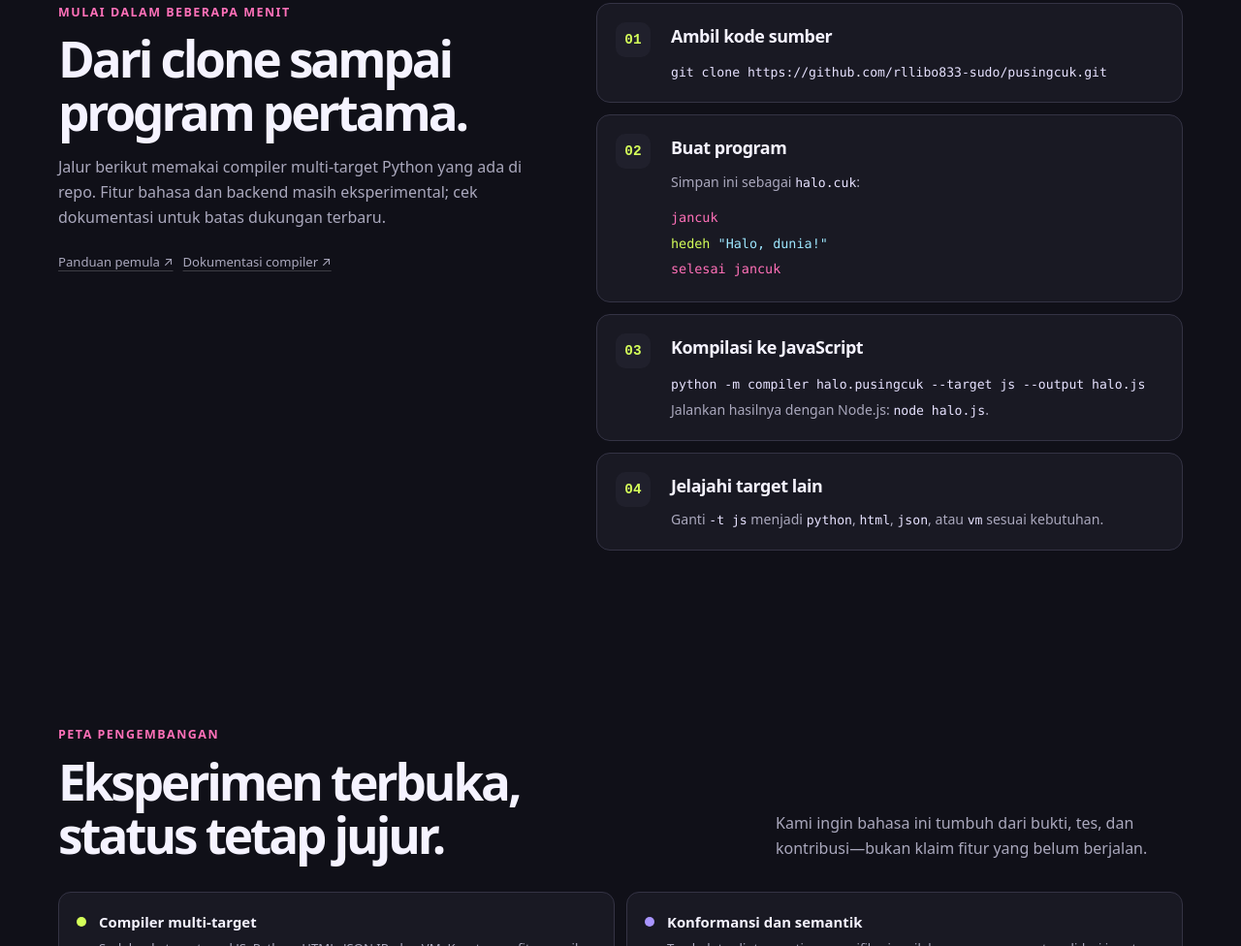
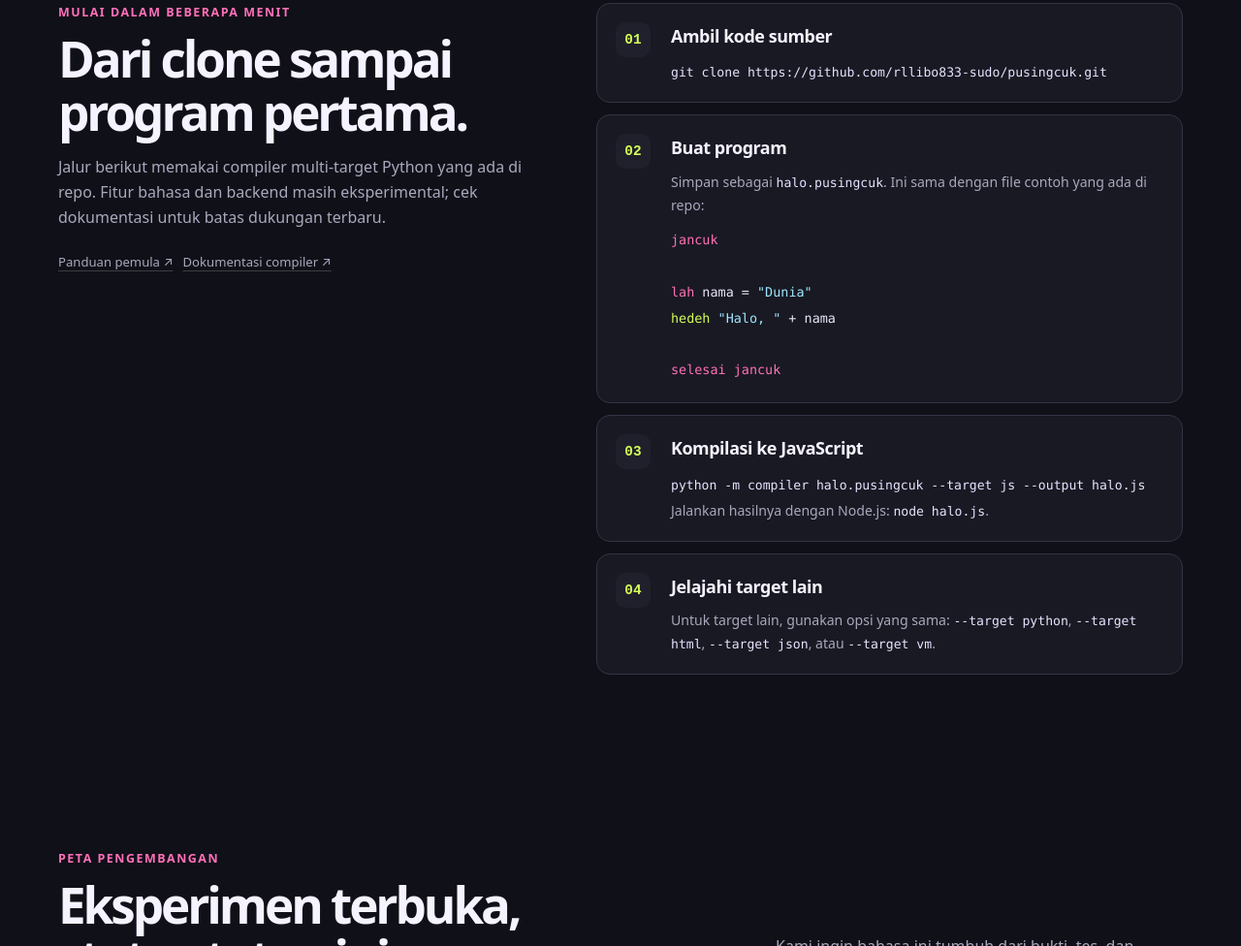
Before and after one commit to rllibo833-sudo/pusingcuk, a plain HTML site: page site/index.html in a window 1280 px wide. Shown: the part 1496-2472 px from the top of the page at 97% size. Drawn offline with Linux system fonts and the light colour scheme.

Commit message:
fix(site): align getting-started example and verify compiler command

```diff
--- a/site/index.html
+++ b/site/index.html
@@ -50,11 +50,14 @@
 <section class="content" id="mulai"><div class="wrap split"><div><div class="kicker">Mulai dalam beberapa menit</div><h2>Dari clone sampai program pertama.</h2><p>Jalur berikut memakai compiler multi-target Python yang ada di repo. Fitur bahasa dan backend masih eksperimental; cek dokumentasi untuk batas dukungan terbaru.</p><div class="links"><a href="https://github.com/rllibo833-sudo/pusingcuk/blob/main/docs/PEMULA.md">Panduan pemula ↗</a><a href="https://github.com/rllibo833-sudo/pusingcuk/blob/main/docs/COMPILER_TARGETS.md">Dokumentasi compiler ↗</a></div></div>
 <div class="steps">
 <div class="step"><div class="stepnum">01</div><div><h3>Ambil kode sumber</h3><code>git clone https://github.com/rllibo833-sudo/pusingcuk.git</code></div></div>
-<div class="step"><div class="stepnum">02</div><div><h3>Buat program</h3><p>Simpan ini sebagai <code>halo.cuk</code>:</p><pre class="code" style="padding:12px 0 0;font-size:.84rem"><span class="kw">jancuk</span>
-<span class="fn">hedeh</span> <span class="str">"Halo, dunia!"</span>
+<div class="step"><div class="stepnum">02</div><div><h3>Buat program</h3><p>Simpan sebagai <code>halo.pusingcuk</code>. Ini sama dengan file contoh yang ada di repo:</p><pre class="code" style="padding:12px 0 0;font-size:.84rem"><span class="kw">jancuk</span>
+
+<span class="kw">lah</span> nama = <span class="str">"Dunia"</span>
+<span class="fn">hedeh</span> <span class="str">"Halo, "</span> + nama
+
 <span class="kw">selesai</span> <span class="kw">jancuk</span></pre></div></div>
 <div class="step"><div class="stepnum">03</div><div><h3>Kompilasi ke JavaScript</h3><code>python -m compiler halo.pusingcuk --target js --output halo.js</code><p>Jalankan hasilnya dengan Node.js: <code>node halo.js</code>.</p></div></div>
-<div class="step"><div class="stepnum">04</div><div><h3>Jelajahi target lain</h3><p>Ganti <code>-t js</code> menjadi <code>python</code>, <code>html</code>, <code>json</code>, atau <code>vm</code> sesuai kebutuhan.</p></div></div>
+<div class="step"><div class="stepnum">04</div><div><h3>Jelajahi target lain</h3><p>Untuk target lain, gunakan opsi yang sama: <code>--target python</code>, <code>--target html</code>, <code>--target json</code>, atau <code>--target vm</code>.</p></div></div>
 </div></div></section>
 <section class="content" id="arah"><div class="wrap"><div class="section-top"><div><div class="kicker">Peta pengembangan</div><h2>Eksperimen terbuka,<br>status tetap jujur.</h2></div><p>Kami ingin bahasa ini tumbuh dari bukti, tes, dan kontribusi—bukan klaim fitur yang belum berjalan.</p></div>
 <div class="roadmap">
```
Also changed, not shown: .github/workflows/pages.yml.
